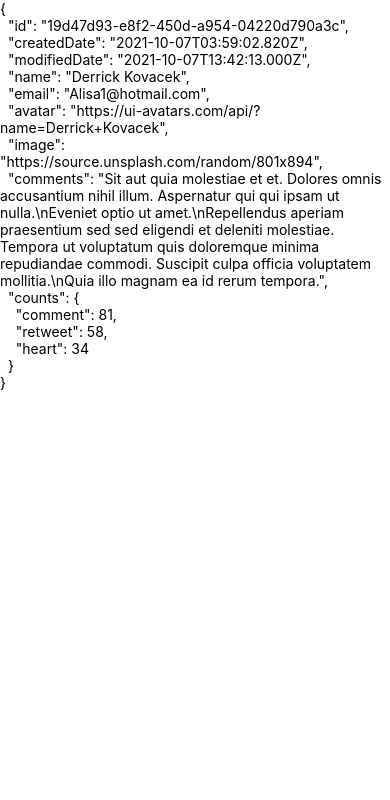
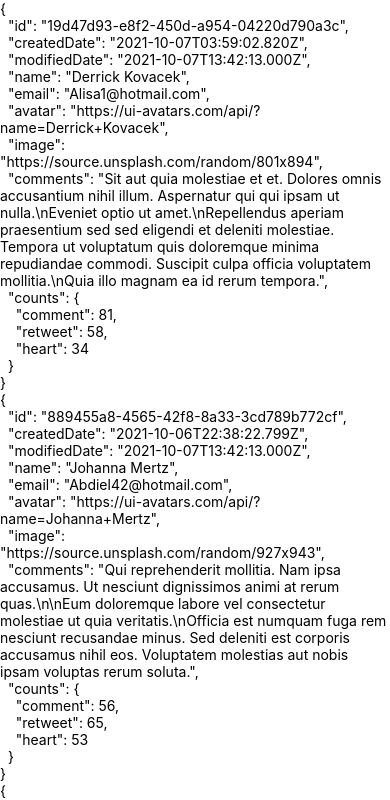
Before and after one commit to heojungeun/rnisrn, a React Native app in the folder ch02/ch02_2/: screen / in a window 390 px wide. Shown: the top 800 px of the page. Built offline with nearby package versions, Linux system fonts and the light colour scheme.

Commit message:
ch02_2 component - class,arrow

```diff
--- a/ch02/ch02_2/App.tsx
+++ b/ch02/ch02_2/App.tsx
@@ -1,12 +1,16 @@
-import React from 'react';
-import {SafeAreaView, Text} from 'react-native';
-import * as D from './src/data';
+import React from 'react'
+import {SafeAreaView, ScrollView} from 'react-native'
+import Person from './src/screens/Person'
+import * as D from './src/data'
 
-const person = D.createRandomPerson();
+const people = D.makeArray(100).map(D.createRandomPerson)
 export default function App() {
+  const children = people.map((person) => (
+    <Person key={person.id} person={person} />
+  ))
   return (
     <SafeAreaView>
-      <Text>{JSON.stringify(person, null, 2)}</Text>
+      <ScrollView>{children}</ScrollView>
     </SafeAreaView>
-  );
+  )
 }
--- /dev/null
+++ b/ch02/ch02_2/src/screens/Person.tsx
@@ -0,0 +1,13 @@
+import React from 'react'
+import type {FC} from 'react'
+import {Text} from 'react-native'
+import * as D from '../data'
+
+export type PersonProps = {
+  person: D.IPerson
+}
+
+const Person: FC<PersonProps> = ({person}) => {
+  return <Text>{JSON.stringify(person, null, 2)}</Text>
+}
+export default Person
```
Also changed, not shown: ch02/ch02_2/src/screens/ArrowComponent.tsx (added, +9 -0 lines), ch02/ch02_2/src/screens/ClassComponent.tsx (added, +10 -0 lines), ch02/ch02_2/.prettierrc.js.
